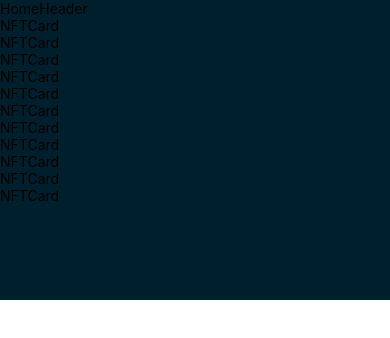
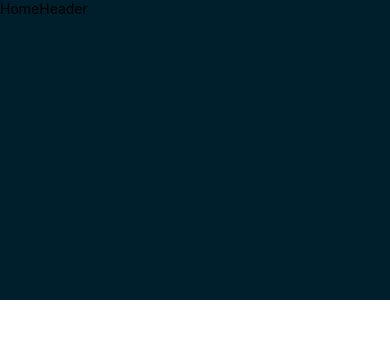
Before and after one commit to AbdulQuayyum/React-Native-NFT-App, a React Native app: screen /Home in a window 390 px wide. Shown: the top 338 px of the page. Built offline with nearby package versions, Linux system fonts and the light colour scheme.

Commit message:
first commit

```diff
--- a/components/NFTCard.js
+++ b/components/NFTCard.js
@@ -1,10 +1,16 @@
-import { View, Text } from 'react-native'
-import React from 'react'
+import React from "react";
+import { useNavigation } from "@react-navigation/native";
+import { View, Image } from "react-native";
+
+import { COLORS, SIZES, SHADOWS, assets } from "../constants";
+import { SubInfo, EthPrice, NFTTitle } from "./SubInfo";
+import { RectButton, CircleButton } from "./Button";
+
 
 const NFTCard = () => {
   return (
     <View>
-      <Text>NFTCard</Text>
+
     </View>
   )
 }
```
